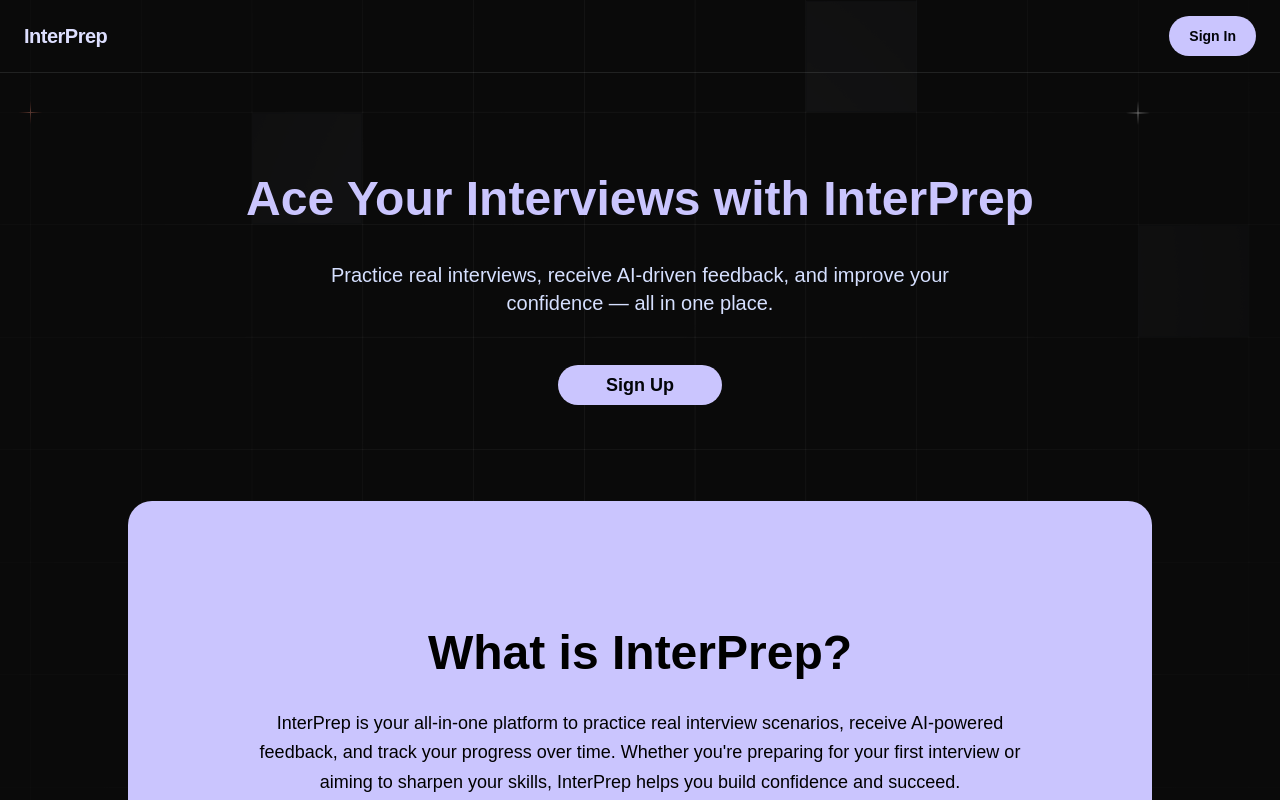
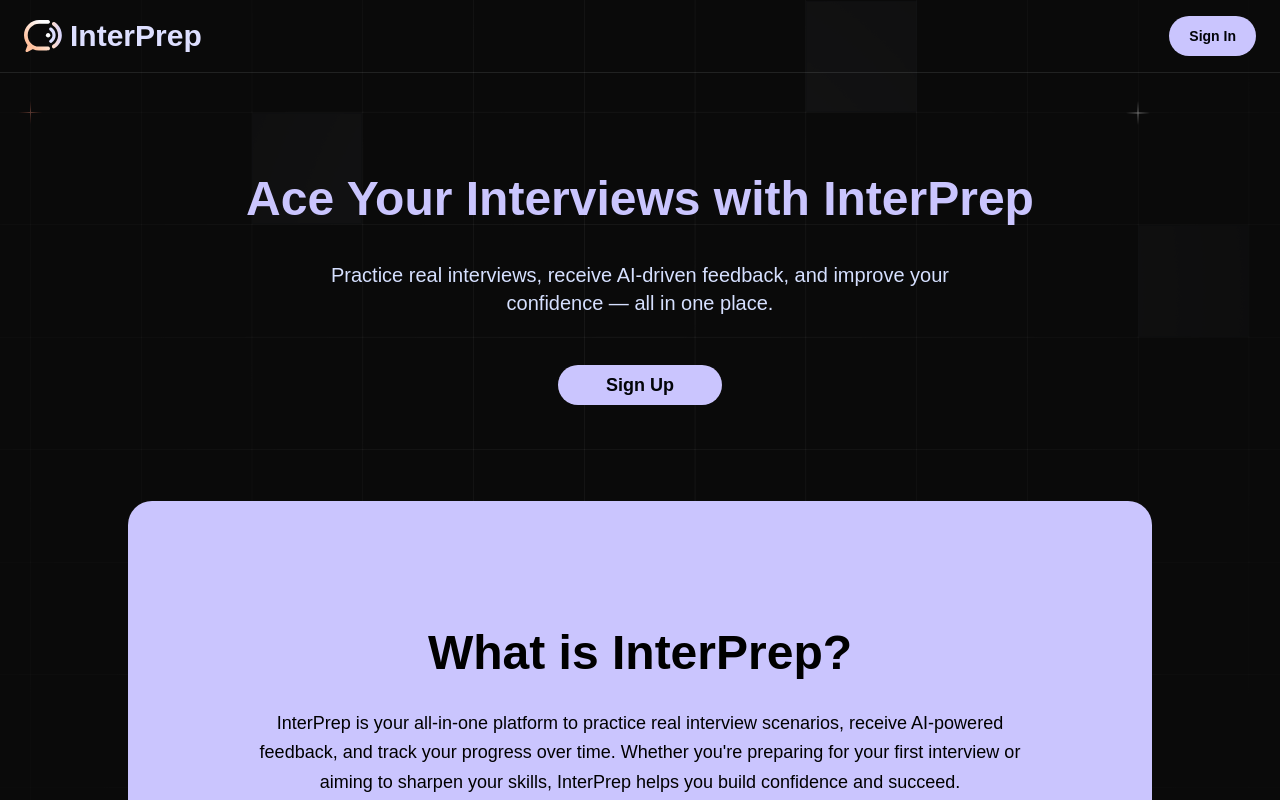
Before and after one commit to DanielGao04/Interprep, a Next.js app: page /home in a window 1280 px wide. Shown: the top 800 px of the page. Built offline with nearby package versions, Linux system fonts and the light colour scheme; a web font is replaced by a local one.

Commit message:
Refactor layout and home components: add navigation with logo and sign-out button; improve header structure for better user experience.

```diff
--- a/app/(root)/layout.tsx
+++ b/app/(root)/layout.tsx
@@ -10,15 +10,8 @@ const RootLayout = async ({ children }: { children: ReactNode }) => {
     redirect('/home')
   }
 
-
   return (
     <div className="root-layout">
-        <nav>
-          <Link href="/" className="flex items-center gap-2" >
-            <Image src="/logo.svg" alt="logo" width={38} height={32} />
-            <h2 className="text-primary-100">InterPrep</h2>
-          </Link>
-        </nav>
         {children}
     </div>
   )
--- a/app/(root)/page.tsx
+++ b/app/(root)/page.tsx
@@ -5,6 +5,7 @@ import Image from 'next/image'
 import InterviewCard from '@/components/InterviewCard';
 import { getCurrentUser } from '@/lib/actions/auth.action';
 import { getInterviewsByUserId, getLatestInterviews } from '@/lib/actions/general.action';
+import { signOut } from '@/lib/actions/auth.action';
 
 const page = async () => {
   const user = await getCurrentUser();
@@ -18,9 +19,23 @@ const page = async () => {
   const hasPastInterviews = userInterviews?.length > 0;
   const hasUpcomingInterviews = latestInterviews?.length > 0;
 
-
   return (
     <>
+    {/* Header */}
+      <header className="w-full flex justify-between items-center border-b border-primary-700 bg-primary-900 top-0">
+        <nav>
+          <Link href="/" className="flex items-center gap-2" >
+            <Image src="/logo.svg" alt="logo" width={38} height={32} />
+            <h2 className="text-primary-100">InterPrep</h2>
+          </Link>
+        </nav>
+         <form action={signOut} className="flex justify-end p-4">
+          <Button className="btn-primary px-5 py-2 text-sm font-medium bg-primary-700 hover:bg-primary-600 text-primary-100">
+            Sign Out
+          </Button>
+        </form>
+      </header>
+
       <section className="card-cta">
         <div className="flex flex-col gap-6 max-w-lg">
           <h2>Get Interview-Ready with AI-Powered Practice & Feedback</h2>
@@ -50,7 +65,7 @@ const page = async () => {
       </section>
 
       <section className="flex flex-col gap-6 mt-8">
-        <h2>Take an Interview</h2>
+        <h2>Interviews By Others</h2>
 
         <div className="interviews-section">
            {hasUpcomingInterviews ? (
--- a/app/home/page.tsx
+++ b/app/home/page.tsx
@@ -3,17 +3,19 @@
 import React from "react";
 import Link from "next/link";
 import { Button } from "@/components/ui/button";
+import Image from "next/image";
 
 const Home = () => {
   return (
     <main className="min-h-screen flex flex-col items-center justify-start bg-gradient-to-br from-primary-900 to-primary-800 text-primary-100">
       {/* Header */}
       <header className="w-full flex justify-between items-center px-6 py-4 border-b border-primary-700 bg-primary-900 sticky top-0 z-50">
-        <Link href="/">
-          <h1 className="text-xl font-bold text-primary-300 tracking-tight cursor-pointer">
-            InterPrep
-          </h1>
-        </Link>
+        <nav>
+          <Link href="/" className="flex items-center gap-2" >
+            <Image src="/logo.svg" alt="logo" width={38} height={32} />
+            <h2 className="text-primary-100">InterPrep</h2>
+          </Link>
+        </nav>
         <Link href="/sign-in">
           <Button className="btn-primary px-5 py-2 text-sm font-medium bg-primary-700 hover:bg-primary-600 text-primary-100">
             Sign In
```
